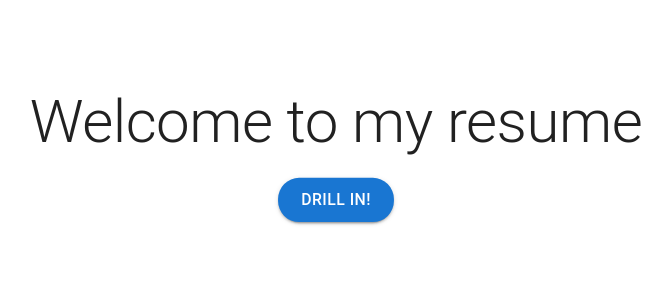
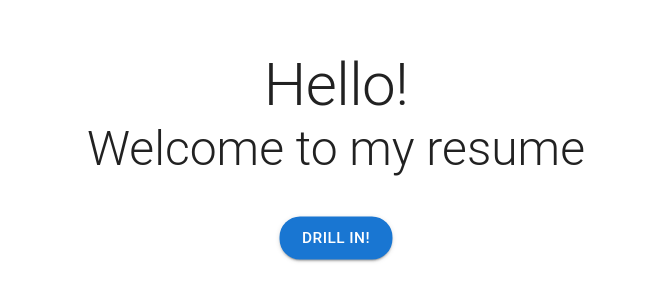
Before and after one commit to themiddnight/themiddnight.github.io, a React (Vite) app: page / in a window 1280 px wide. Shown: the part 246-546 px from the top of the page, without its empty margins (304-976 px from the left). Built offline with nearby package versions, Linux system fonts and the light colour scheme.

Commit message:
Update CSS and JSX files

```diff
--- a/src/App.css
+++ b/src/App.css
@@ -3,6 +3,10 @@
   --proj-card-bg-color: #333333;
   --intro-bg-color: #000000;
   --svg-invert: 1;
+}
+
+.body {
+  overflow-x: hidden;
 }
 
 .project-card {
@@ -43,6 +47,10 @@
 
 .fade-out {
   animation: fade-out 0.3s ease-in forwards;
+}
+
+.scale-up {
+  animation: scale-up 0.3s ease-in forwards;
 }
 
 .svg-invert {
@@ -89,12 +97,22 @@
 @keyframes fade-out {
   0% {
     opacity: 1;
-    scale: 1;
   }
   100% {
     opacity: 0;
-    scale: 1.3;
     display: none;
+  }
+}
+
+@keyframes scale-up {
+  0% {
+    transform: scale(1);
+  }
+  99% {
+    transform: scale(1.5);
+  }
+  100% {
+    transform: scale(1);
   }
 }
 
@@ -103,7 +121,7 @@
     transform: scale(1);
   }
   50% {
-    transform: scale(1.1);
+    transform: scale(1.05);
   }
   100% {
     transform: scale(1);
--- a/src/App.jsx
+++ b/src/App.jsx
@@ -56,13 +56,14 @@ function App() {
   return (
     <ThemeProvider theme={memoTheme}>
       <CssBaseline />
-      <div className={!isEnter ? "intro" : "intro fade-out"}>
-        <div className="fade-in" style={{ textAlign: 'center' }}>
-          <Typography variant="h2" gutterBottom>Welcome to my resume</Typography>
+      <Box className={!isEnter ? "intro" : "intro fade-out"} >
+        <Box className={!isEnter ? "fade-in" : "scale-up"} style={{ textAlign: 'center' }}>
+          <Typography variant="h2">Hello!</Typography>
+          <Typography variant="h3" fontWeight={'light'} mb={5} gutterBottom>Welcome to my resume</Typography>
           <Button variant="contained" color="primary" size="large" className="pulse" onClick={() => setIsEnter(true)}>Drill in!</Button>
-        </div>
-      </div>
-      <div className={isEnter ? "clip-circle" : "" }>
+        </Box>
+      </Box>
+      <Box className={isEnter ? "clip-circle" : "" }>
         <Container maxWidth="xl" sx={{ py: {xs: 2, sm: 3, xl: 10} }} className={!isEnter ? "intro-fix-position" : ""}>
           <Box display="grid" gridTemplateColumns="repeat(12, 1fr)" gap={2}>
             <Box
@@ -110,7 +111,7 @@ function App() {
             </Box>
           </Box>
         </Container>
-      </div>
+      </Box>
       <ImageModal open={isImageModalOpen} setOpen={setIsImageModalOpen} image={imageModalSrc} />
     </ThemeProvider>
   );
--- a/src/components/ProfileCard.jsx
+++ b/src/components/ProfileCard.jsx
@@ -28,7 +28,7 @@ export default function ProfileCard() {
             display: "flex",
             alignItems: "center",
             gap: 2,
-            mb: 1,
+            my: 1,
             flexDirection: { xs: "column", sm: "row" },
           }}
         >
```
